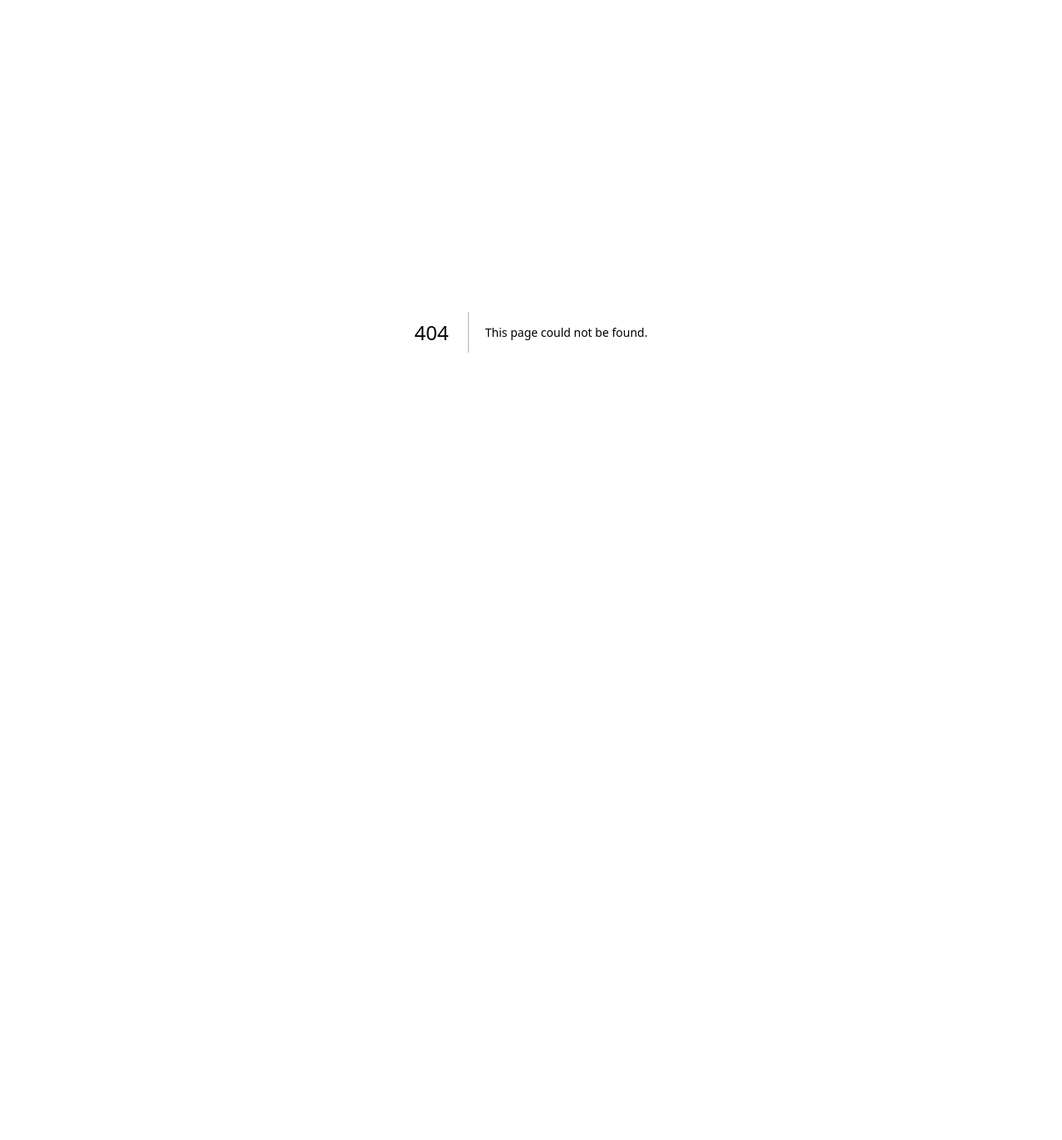
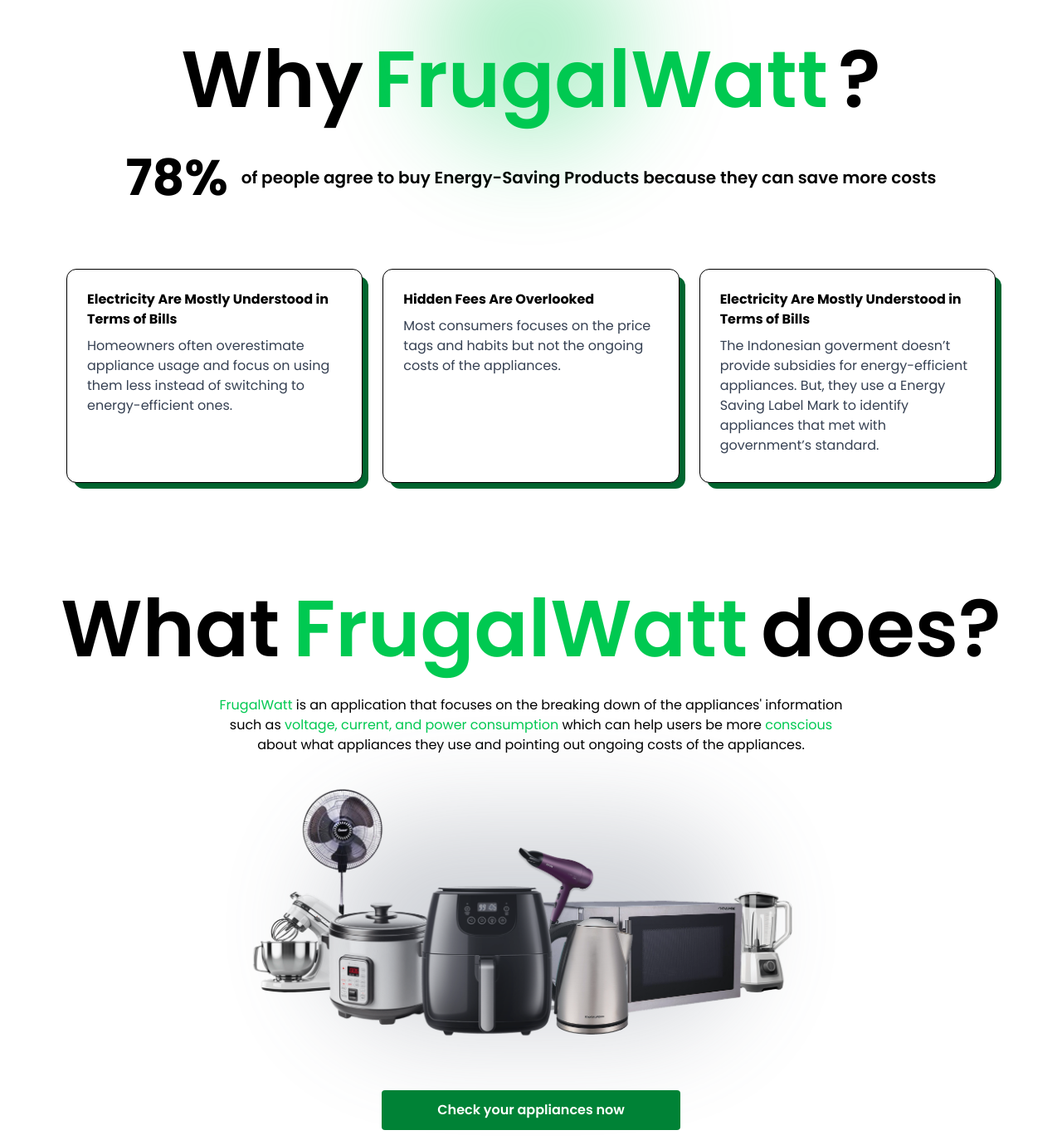
Before and after one commit to Deswandy/Labubuntu, a Next.js app: page /about in a window 1280 px wide. Before the commit this address had no page. Shown: the whole page at 83% size. Before the commit the page ends 800 px from the top, so only its background shows below. Built offline with nearby package versions, Linux system fonts and the light colour scheme.

Commit message:
about-us done

```diff
--- /dev/null
+++ b/src/app/about/page.tsx
@@ -0,0 +1,95 @@
+"use client"
+
+import React, { useState, useEffect } from "react"
+import { Card } from "@/components/ui/card";
+import Image from "next/image";
+import Link from "next/link";
+
+const About = () => {
+    const [count, setCount] = useState(0);
+
+    useEffect(() => {
+        let start = 0;
+        const end = 78;
+        const speed = 10;
+
+        const counter = setInterval(() => {
+            start += 1;
+            if (start > end) {
+                clearInterval(counter);
+            } else {
+                setCount(start);
+            }
+        }, speed);
+
+        return () => clearInterval(counter);
+    }, []);
+
+    return (
+        <div className="relative w-full min-h-screen flex flex-col justify-center items-center gap-10 px-4 text-center mt-12">
+            <div className="absolute w-[250px] h-[250px] bg-green-500 rounded-full blur-3xl opacity-30 z-0 top-1 left-1/2 -translate-x-1/2 -translate-y-1/2" />
+            <div className="flex flex-row gap-3 items-center justify-center">
+                <p className="text-8xl font-semibold">Why</p>
+                <p className="text-8xl text-green-500 font-semibold">FrugalWatt</p>
+                <p className="text-8xl font-semibold">?</p>
+            </div>
+
+            <div className="flex flex-row gap-4 flex-wrap items-center justify-center">
+                <div className="text-6xl font-bold">{count}%</div>
+                <div className="text-xl font-semibold">
+                    of people agree to buy Energy-Saving Products because they can save more costs
+                </div>
+            </div>
+
+            <div className="grid grid-cols-1 md:grid-cols-3 gap-6 mt-10 px-4 w-full max-w-6xl z-10">
+                <Card className="relative bg-white text-black rounded-xl px-6 py-8 transition-transform duration-300 ">
+                    <div className="absolute bottom-0 right-0 w-full h-full bg-green-800 rounded-xl translate-x-2 translate-y-2 -z-10" />
+                    <div className="flex flex-col items-start gap-4">
+                        <div className="font-bold -mt-2 text-start">Electricity Are Mostly Understood in Terms of Bills</div>
+                        <p className="text-gray-700 -mt-2 text-start">Homeowners often overestimate appliance usage and focus on using them less instead of switching to energy-efficient ones.</p>
+                    </div>
+                </Card>
+                <Card className="relative bg-white text-black rounded-xl px-6 py-8 transition-transform duration-300 ">
+                    <div className="absolute bottom-0 right-0 w-full h-full bg-green-800 rounded-xl translate-x-2 translate-y-2 -z-10" />
+                    <div className="flex flex-col items-start gap-4">
+                        <div className="font-bold -mt-2 text-start">Hidden Fees Are Overlooked</div>
+                        <p className="text-gray-700 -mt-2 text-start">Most consumers focuses on the price tags and habits but not the ongoing costs of the appliances.</p>
+                    </div>
+                </Card>
+                <Card className="relative bg-white text-black rounded-xl px-6 py-8 transition-transform duration-300 ">
+                    <div className="absolute bottom-0 right-0 w-full h-full bg-green-800 rounded-xl translate-x-2 translate-y-2 -z-10" />
+                    <div className="flex flex-col items-start gap-4">
+                        <div className="font-bold -mt-2 text-start">Electricity Are Mostly Understood in Terms of Bills</div>
+                        <p className="text-gray-700 -mt-2 text-start">The Indonesian goverment doesn’t provide subsidies for energy-efficient appliances. But, they use a Energy Saving Label Mark to identify appliances that met with government’s standard.</p>
+                    </div>
+                </Card>
+            </div>
+            <br></br>
+            <br></br>
+            <div className="flex flex-row gap-4 items-center justify-center">
+                <p className="text-8xl font-semibold">What</p>
+                <p className="text-8xl text-green-500 font-semibold">FrugalWatt</p>
+                <p className="text-8xl font-semibold">does?</p>
+            </div>
+            <div className="flex flex-row gap-4 items-center justify-center max-w-3xl -mt-2">
+                <p><span className="text-green-500">FrugalWatt</span> is an application that focuses on the breaking down of the appliances' information such as <span className="text-green-500">voltage, current, and power consumption</span> which can help users be more <span className="text-green-500">conscious</span> about what appliances they use and pointing out ongoing costs of the appliances.</p>
+            </div>
+            <div>
+                <Image
+                    src="/home/houseappliances.png"
+                    alt="house-appliances"
+                    width={700}
+                    height={400}
+                />
+                <div className="absolute w-[500px] h-[250px] bg-gray-500 rounded-full blur-3xl opacity-30 z-0 bottom-2 left-1/2 -translate-x-1/2 -translate-y-1/2" />
+            </div>
+            <div className="flex justify-center items-center mb-3">
+              <button className="z-10 bg-green-700 text-white text-[14px] lg:text-[16px] rounded-sm font-semibold font-inter w-[360px] h-[48px]">
+                <Link href="/dashboard">Check your appliances now</Link>
+              </button>
+            </div>
+        </div>
+    );
+}
+
+export default About;
--- a/src/app/dashboard/add/page.tsx
+++ b/src/app/dashboard/add/page.tsx
@@ -9,7 +9,7 @@
 export default function Page() {
   return (
     <section>
-        Nigga
+        Wandy
     </section>
   )
 }
--- a/src/components/landing/Homepage.tsx
+++ b/src/components/landing/Homepage.tsx
@@ -1,8 +1,9 @@
 "use client";
-import React, { useState } from "react";
+import React, { useState, useEffect } from "react";
 import { AnimatePresence, motion } from "framer-motion";
 import Image from "next/image";
 import Link from "next/link";
+import 'aos/dist/aos.css';
 
 const Homepage = () => {
   const [isOn, setIsOn] = useState(false);
@@ -118,12 +119,22 @@
 
             <div className="flex justify-center items-center mt-14">
               <button className="z-10 lg:mt-6 bg-gradient-to-b from-[#384F1F] to-[#0b280a] text-white text-[14px] lg:text-[16px] rounded-sm font-semibold font-inter w-[360px] h-[48px]">
-                Cut your bill now
+                <Link href="/login">Cut your bill now</Link>
               </button>
             </div>
             <div className="absolute bottom-0 z-0">
-              <Image src="/home/hand.png" alt="hand" width={800} height={500}/>
+              <Image src="/home/hand.png" alt="hand" width={800} height={500} />
             </div>
+            <motion.div
+              initial={{ y: 0, opacity: 0.6 }}
+              animate={{ y: [0, 10, 0], opacity: [0.5, 1, 0.5] }}
+              transition={{ duration: 2, repeat: Infinity }}
+              className="absolute bottom-10 left-1/2 -translate-x-1/2 text-white text-3xl z-10"
+            >
+              <button>
+                <Link href="/about">↓</Link>
+              </button>
+            </motion.div>
           </div>
         </motion.div>
       )}
```
Also changed, not shown: public/home/houseappliances.png (added), 1 other file (tests, documents, lock files or other folders).
